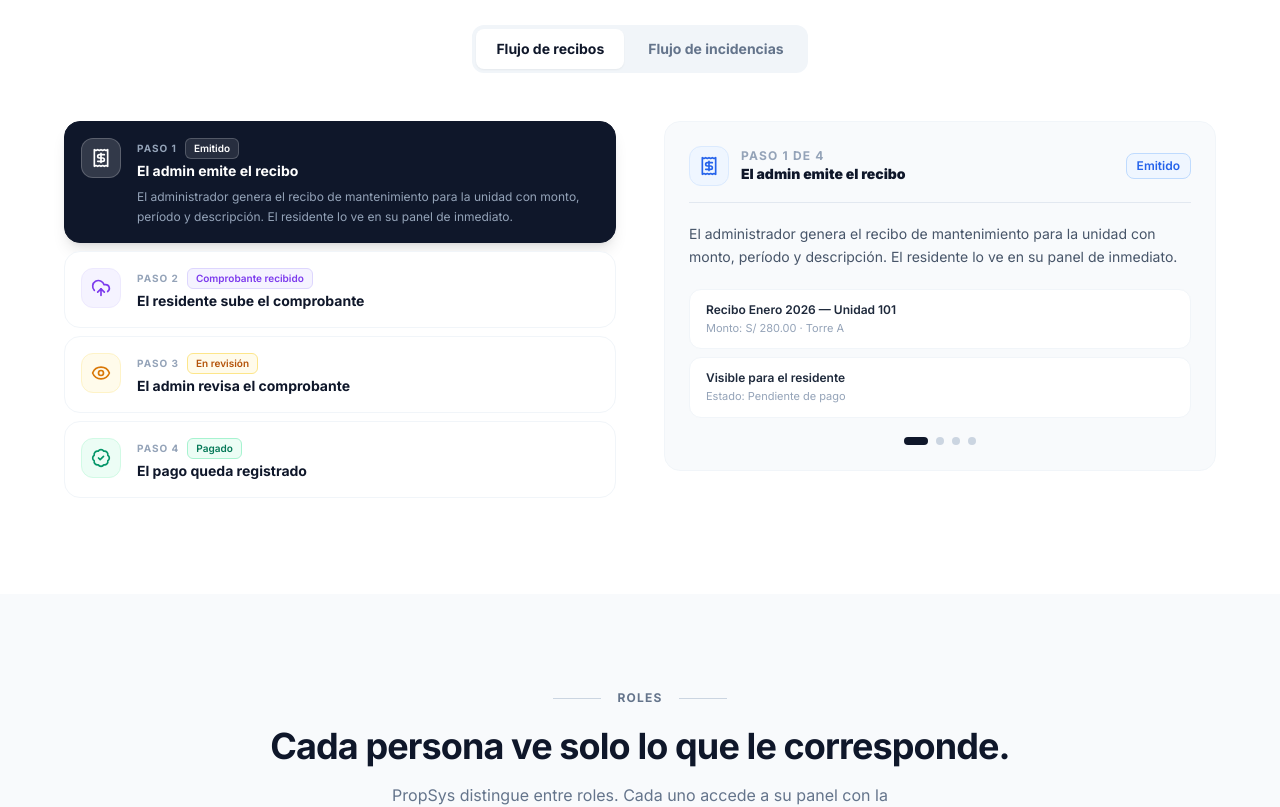
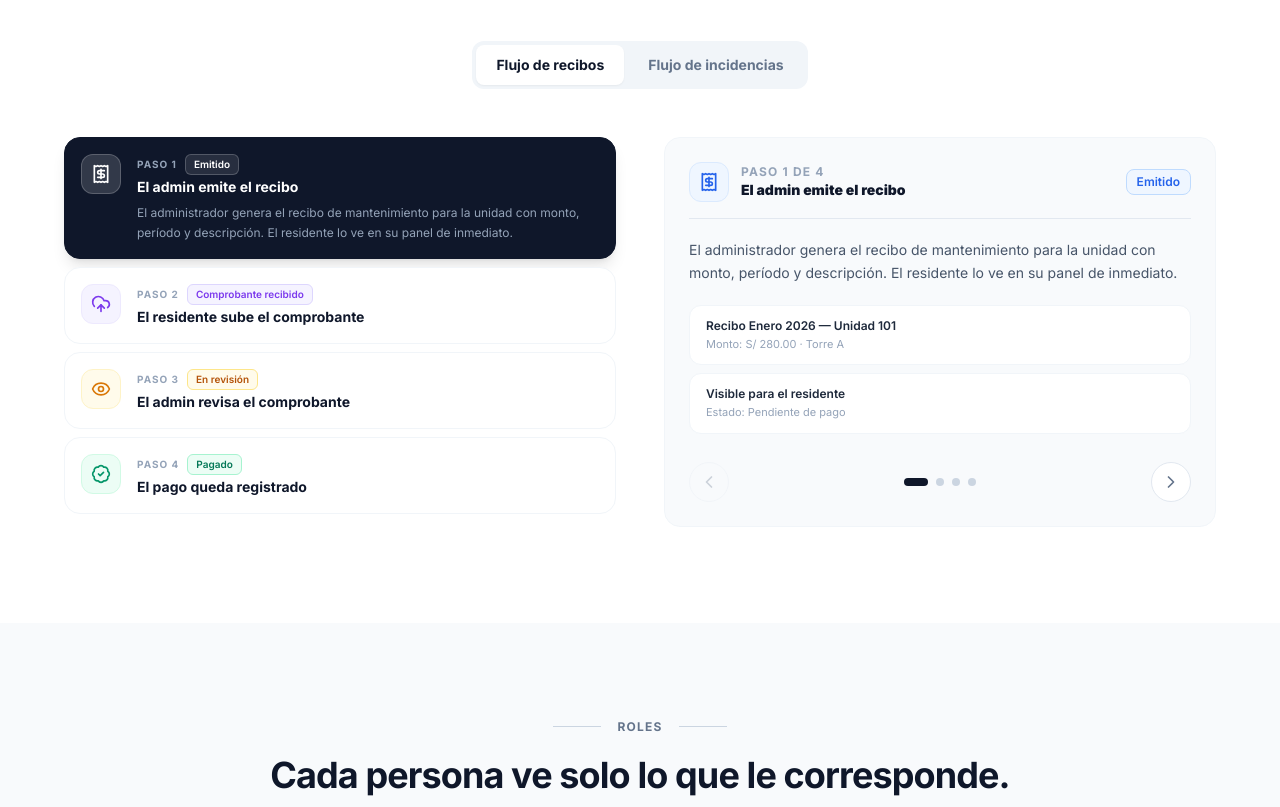
Before and after one commit to PropSys-Property-System/propsys, a Next.js app: page / in a window 1280 px wide. Shown: the part 2669-3476 px from the top of the page. Built offline with nearby package versions, Linux system fonts and the light colour scheme; no server answers.

Commit message:
fix(landing): polish mobile responsive layout

```diff
--- a/components/landing/LandingFeatures.tsx
+++ b/components/landing/LandingFeatures.tsx
@@ -62,8 +62,8 @@ export function LandingFeatures() {
               key={title}
               className="rounded-2xl border border-slate-100 p-8 hover:border-slate-200 hover:shadow-sm transition-all"
             >
-              <div className={`w-11 h-11 rounded-xl flex items-center justify-center mb-6 ${color}`}>
-                <Icon className="w-5 h-5" />
+              <div className={`w-12 h-12 shrink-0 rounded-xl flex items-center justify-center mb-6 ${color}`}>
+                <Icon className="w-6 h-6" />
               </div>
               <h3 className="text-lg font-bold text-slate-900 mb-3">{title}</h3>
               <p className="text-sm text-slate-500 leading-relaxed mb-5">{description}</p>
--- a/components/landing/LandingFlow.tsx
+++ b/components/landing/LandingFlow.tsx
@@ -11,6 +11,8 @@ import {
   UploadCloud,
   Eye,
   BadgeCheck,
+  ChevronLeft,
+  ChevronRight,
 } from 'lucide-react';
 
 type FlowType = 'operacional' | 'financiero';
@@ -168,9 +170,28 @@ const financialSteps = [
 export function LandingFlow() {
   const [activeFlow, setActiveFlow] = useState<FlowType>('financiero');
   const [activeStep, setActiveStep] = useState(0);
+  const [touchStart, setTouchStart] = useState<number | null>(null);
 
   const steps = activeFlow === 'operacional' ? operationalSteps : financialSteps;
   const current = steps[activeStep];
+
+  const handleTouchStart = (e: React.TouchEvent) => {
+    setTouchStart(e.targetTouches[0].clientX);
+  };
+
+  const handleTouchEnd = (e: React.TouchEvent) => {
+    if (touchStart === null) return;
+    const touchEnd = e.changedTouches[0].clientX;
+    const diff = touchStart - touchEnd;
+
+    if (diff > 50 && activeStep < steps.length - 1) {
+      setActiveStep((prev) => prev + 1);
+    }
+    if (diff < -50 && activeStep > 0) {
+      setActiveStep((prev) => prev - 1);
+    }
+    setTouchStart(null);
+  };
 
   return (
     <section id="flujo" className="py-24 px-6 bg-white">
@@ -221,8 +242,8 @@ export function LandingFlow() {
         </div>
 
         <div className="grid lg:grid-cols-2 gap-12 items-start">
-          {/* Left: Step list */}
-          <div className="space-y-2">
+          {/* Left: Step list (Desktop only) */}
+          <div className="hidden lg:flex flex-col space-y-2">
             {steps.map((step, i) => {
               const Icon = step.icon;
               const isActive = i === activeStep;
@@ -272,19 +293,23 @@ export function LandingFlow() {
 
           {/* Right: Detail panel */}
           <div className="sticky top-24">
-            <div className="rounded-2xl border border-slate-100 bg-slate-50 p-6">
+            <div
+              className="rounded-2xl border border-slate-100 bg-slate-50 p-6 touch-pan-y"
+              onTouchStart={handleTouchStart}
+              onTouchEnd={handleTouchEnd}
+            >
               {/* Panel header */}
               <div className="flex items-center gap-3 mb-5 pb-4 border-b border-slate-200">
-                <div className={`w-10 h-10 rounded-xl flex items-center justify-center border ${current.color}`}>
+                <div className={`w-10 h-10 shrink-0 rounded-xl flex items-center justify-center border ${current.color}`}>
                   <current.icon className="w-5 h-5" />
                 </div>
-                <div>
+                <div className="min-w-0 flex-1">
                   <p className="text-xs text-slate-400 font-bold uppercase tracking-widest">
                     Paso {current.id} de {steps.length}
                   </p>
-                  <p className="text-sm font-black text-slate-900">{current.title}</p>
+                  <p className="text-sm font-black text-slate-900 truncate">{current.title}</p>
                 </div>
-                <span className={`ml-auto text-xs px-2.5 py-1 rounded-lg font-semibold border ${current.badgeColor}`}>
+                <span className={`hidden sm:inline-block text-xs px-2.5 py-1 rounded-lg font-semibold border shrink-0 ${current.badgeColor}`}>
                   {current.badge}
                 </span>
               </div>
@@ -304,8 +329,19 @@ export function LandingFlow() {
                 ))}
               </div>
 
+              {/* Controls */}
+              <div className="flex items-center justify-between pt-2">
+                <button
+                  onClick={() => activeStep > 0 && setActiveStep(activeStep - 1)}
+                  disabled={activeStep === 0}
+                  className="w-10 h-10 flex items-center justify-center rounded-full border border-slate-200 text-slate-500 disabled:opacity-30 disabled:bg-slate-50 bg-white hover:bg-slate-100 transition-colors"
+                  aria-label="Paso anterior"
+                >
+                  <ChevronLeft className="w-5 h-5" />
+                </button>
+
                 {/* Progress dots */}
-              <div className="flex items-center gap-2 justify-center">
+                <div className="flex items-center gap-2">
                   {steps.map((_, i) => (
                     <button
                       key={i}
@@ -319,6 +355,16 @@ export function LandingFlow() {
                     />
                   ))}
                 </div>
+
+                <button
+                  onClick={() => activeStep < steps.length - 1 && setActiveStep(activeStep + 1)}
+                  disabled={activeStep === steps.length - 1}
+                  className="w-10 h-10 flex items-center justify-center rounded-full border border-slate-200 text-slate-500 disabled:opacity-30 disabled:bg-slate-50 bg-white hover:bg-slate-100 transition-colors"
+                  aria-label="Siguiente paso"
+                >
+                  <ChevronRight className="w-5 h-5" />
+                </button>
+              </div>
             </div>
           </div>
         </div>
--- a/components/landing/LandingHero.tsx
+++ b/components/landing/LandingHero.tsx
@@ -105,7 +105,7 @@ function CommandCenter() {
         </div>
 
         {/* Dashboard layout */}
-        <div className="flex h-80 lg:h-[440px]">
+        <div className="flex h-auto lg:h-[440px]">
 
           {/* ── Sidebar ─────────────────────────────────────────────────── */}
           <div className="w-44 lg:w-52 border-r border-slate-100 bg-slate-50 flex flex-col shrink-0">
@@ -178,7 +178,7 @@ function CommandCenter() {
             </div>
 
             {/* Two column bottom — activity + receipts */}
-            <div className="grid grid-cols-2 gap-3">
+            <div className="grid grid-cols-1 lg:grid-cols-2 gap-3">
               {/* Activity */}
               <div className="bg-slate-50 rounded-xl border border-slate-100 p-3">
                 <p className="text-[11px] font-semibold text-slate-600 mb-2">Actividad reciente</p>
--- a/components/landing/LandingProblem.tsx
+++ b/components/landing/LandingProblem.tsx
@@ -46,8 +46,8 @@ export function LandingProblem() {
         <div className="grid md:grid-cols-3 gap-6">
           {problems.map(({ icon: Icon, title, description }) => (
             <div key={title} className="bg-white rounded-2xl border border-slate-100 p-7">
-              <div className="w-10 h-10 rounded-xl bg-red-50 flex items-center justify-center mb-5">
-                <Icon className="w-5 h-5 text-red-500" />
+              <div className="w-12 h-12 shrink-0 rounded-xl bg-red-50 flex items-center justify-center mb-5">
+                <Icon className="w-6 h-6 text-red-500" />
               </div>
               <h3 className="text-base font-bold text-slate-900 mb-2">{title}</h3>
               <p className="text-sm text-slate-500 leading-relaxed">{description}</p>
--- a/components/landing/LandingSecurity.tsx
+++ b/components/landing/LandingSecurity.tsx
@@ -46,8 +46,8 @@ export function LandingSecurity() {
         <div className="grid md:grid-cols-3 gap-6">
           {points.map(({ icon: Icon, title, description }) => (
             <div key={title} className="rounded-2xl border border-slate-800 bg-slate-800/40 p-7">
-              <div className="w-10 h-10 rounded-xl bg-primary/20 flex items-center justify-center mb-5">
-                <Icon className="w-5 h-5 text-primary" />
+              <div className="w-12 h-12 shrink-0 rounded-xl bg-primary/20 flex items-center justify-center mb-5">
+                <Icon className="w-6 h-6 text-primary" />
               </div>
               <h3 className="text-base font-bold text-white mb-2">{title}</h3>
               <p className="text-sm text-slate-400 leading-relaxed">{description}</p>
```
Also changed, not shown: components/landing/LandingRoles.tsx (+4 -4 lines). Lines whose indentation alone changed are shown as unchanged.
